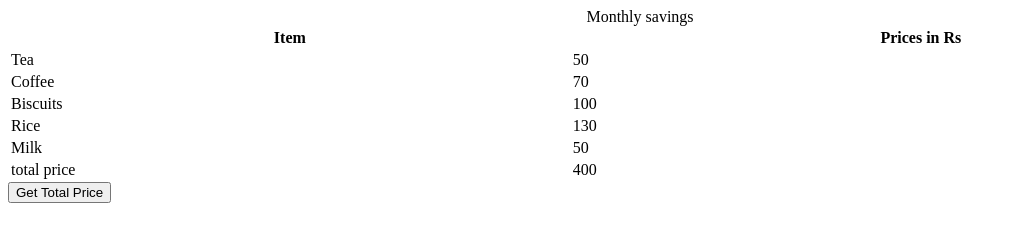
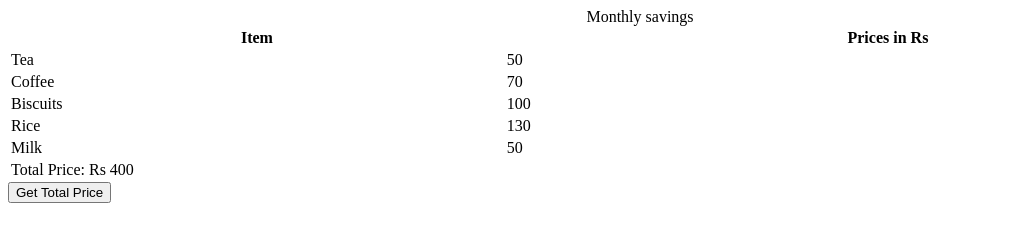
Before and after one commit to acciojob/grofers-checkout-KausarKhan-2002, a website: page main.html in a window 1280 px wide. Both pictures are taken after a click on the button "Get Total Price". Shown: the whole page, without its empty margins (0-1016 px from the left). Drawn offline with Linux system fonts and the light colour scheme.

Commit message:
created a submission

```diff
--- a/script.js
+++ b/script.js
@@ -2,26 +2,31 @@ const getSumBtn = document.createElement("button");
 getSumBtn.append("Get Total Price");
 document.body.appendChild(getSumBtn);
 
-  let table = document.querySelector("table");
-  let tr = document.createElement("tr");
-  let tdTotalPrice = document.createElement("td");
-  let tdShowTotalPrice = document.createElement("td");
-  let itemPrice = document.querySelectorAll(".price");
-
 const getSum = () => {
 //Add your code here
 
+  // Select all elements with the class "price"
+  const priceElements = document.querySelectorAll(".price");
 
+  // Calculate the total sum of prices
   let totalPrice = 0;
+  priceElements.forEach(priceElement => {
+    totalPrice += parseFloat(priceElement.textContent);
+  });
 
-  itemPrice.forEach((price) => (totalPrice += Number(price.innerText)));
+  // Create a new row for the total price
+  const table = document.querySelector("table");
+  const totalRow = document.createElement("tr");
+  const totalCell = document.createElement("td");
 
-  tdTotalPrice.innerHTML = "total price";
-  tdShowTotalPrice.innerHTML = totalPrice;
-  tr.appendChild(tdTotalPrice);
-  tr.appendChild(tdShowTotalPrice);
+  // Set the colspan to span both columns and add the total price
+  totalCell.colSpan = 2;
+  totalCell.textContent = `Total Price: Rs ${totalPrice}`;
+  totalRow.appendChild(totalCell);
 
-  table.appendChild(tr);
+  // Append the total row to the table
+  table.appendChild(totalRow);
+
 
 };
 
```
Also changed, not shown: styles.css (line endings or trailing spaces).
